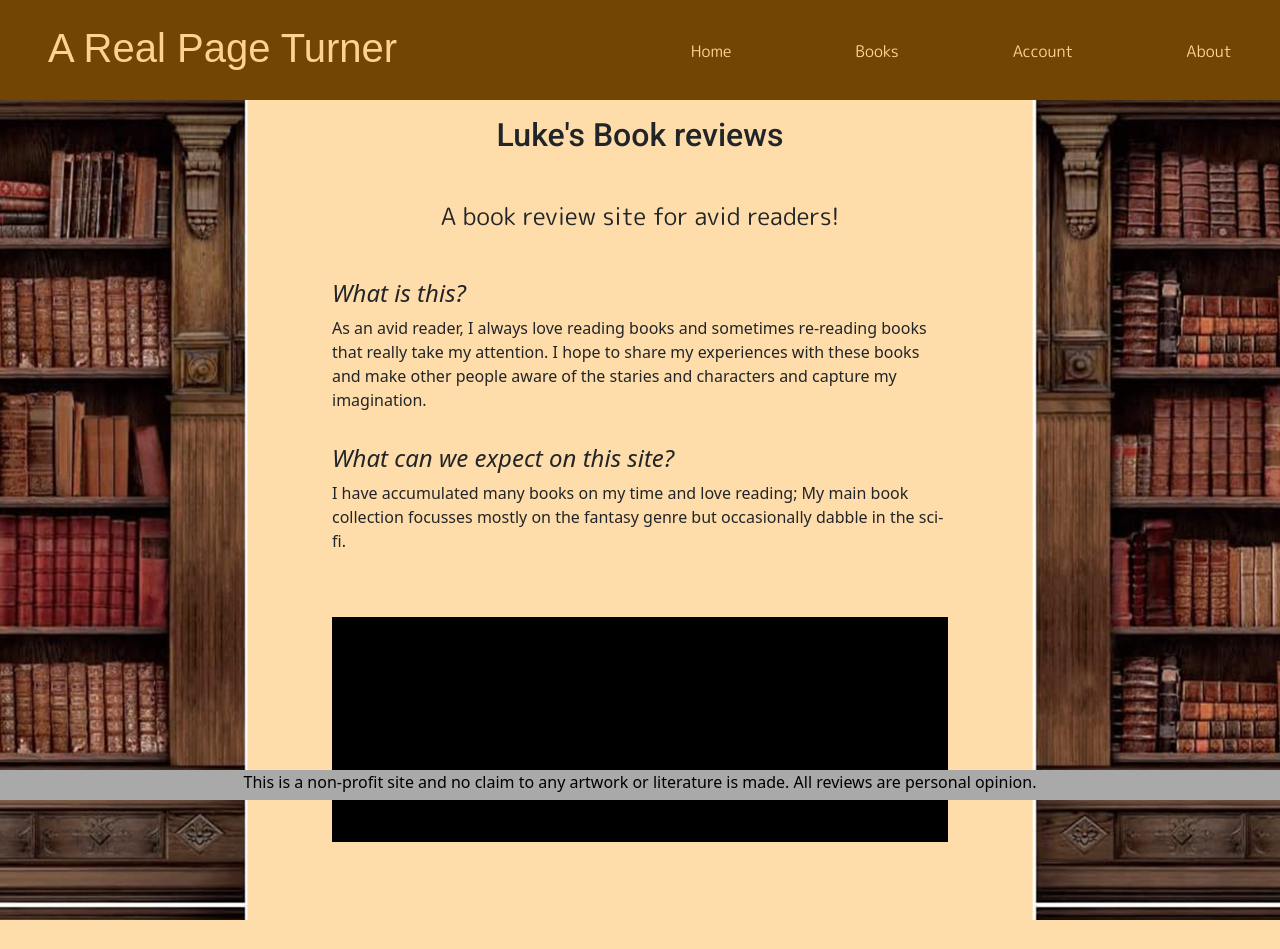
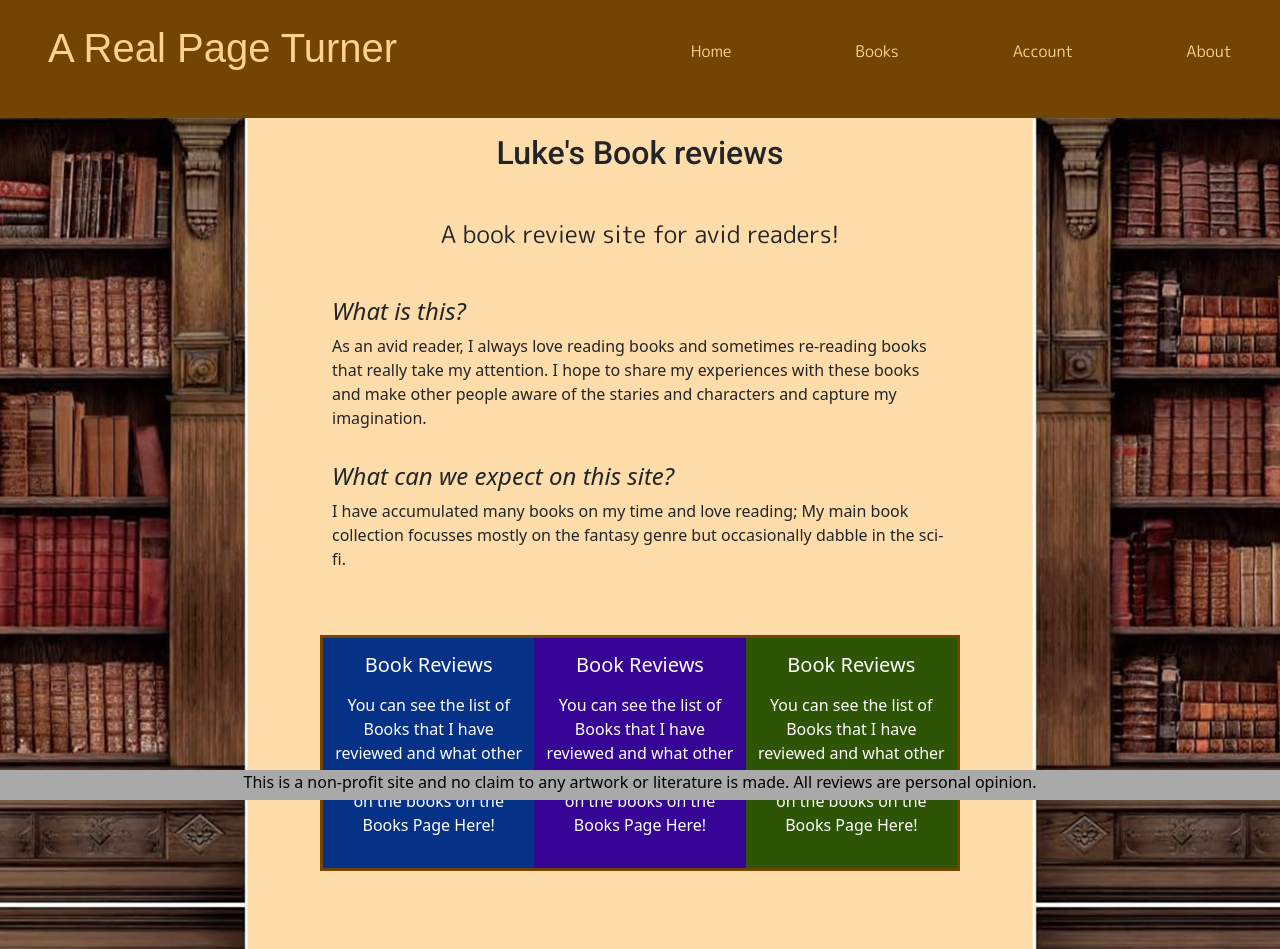
Before and after one commit to lukemunsch/readers-library, a Django app: page / in a window 1280 px wide. Before the commit the page ends 920 px from the top, so only its background shows below. Run offline with Django 3.2, Linux system fonts and the light colour scheme; some libraries are stand-ins or nearby versions; some web fonts are replaced.

Commit message:
Update style for index and base pages

```diff
--- a/home/templates/home/index.html
+++ b/home/templates/home/index.html
@@ -30,11 +30,32 @@
     </div>
   </div>
   <div class="row mb-5">
-    <div class="col-10 offset-1 col-lg-6 offset-lg-3">
-      <div class="tiles-section">
-        <div class="content-tile"></div>
-        <div class="content-tile"></div>
-        <div class="content-tile"></div>
+    <div class="col-10 offset-1 col-lg-6 offset-lg-3 tiles-section">
+      <div class="row">
+        <div class="col-12 col-lg-4 content-tile book-tile">
+          <a href="#"><h5 class="mb-3">Book Reviews</h5></a>
+          <p>
+            You can see the list of Books that I have reviewed and what other
+            people have commented on the books on the
+            <a href="#">Books Page Here!</a>
+          </p>
+        </div>
+        <div class="col-12 col-lg-4 content-tile account-tile">
+          <a href="#"><h5 class="mb-3">Book Reviews</h5></a>
+          <p>
+            You can see the list of Books that I have reviewed and what other
+            people have commented on the books on the
+            <a href="#">Books Page Here!</a>
+          </p>
+        </div>
+        <div class="col-12 col-lg-4 content-tile about-tile">
+          <a href="#"><h5 class="mb-3">Book Reviews</h5></a>
+          <p>
+            You can see the list of Books that I have reviewed and what other
+            people have commented on the books on the
+            <a href="#">Books Page Here!</a>
+          </p>
+        </div>
       </div>
     </div>
   </div>
--- a/static/css/base.css
+++ b/static/css/base.css
@@ -15,7 +15,7 @@ body {
 }
 
 header {
-    height: 100px;
+    height: auto;
     background-color: #724502;
     color: rgb(255, 210, 145);
 }
@@ -26,15 +26,54 @@ header {
 }
 
 .tiles-section {
-    background-color: #000;
+    border: 3px solid #724502;
     padding-left: 5%;
     padding-right: 15%;
+    text-align: center;
 }
 
 .content-tile {
-    height: 75px;
-    width: 23%;
-    margin-left: 5%;
+    padding: 15px;
+}
+
+.tiles-section a {
+    text-decoration: none;
+    color: #fff;
+}
+
+.tiles-section a:hover {
+    text-decoration: underline;
+    text-underline-position: under;
+}
+
+.book-tile {
+    background-color: rgb(5, 50, 135);
+    color: #fff;
+}
+
+.book-tile:hover {
+    background-color: rgb(60, 125, 255);
+    color: #000;
+}
+
+.account-tile {
+    background-color: rgb(55, 5, 150);
+    color: #fff;
+}
+
+.account-tile:hover {
+    background-color: rgb(145, 95, 255);
+    color: #000;
+}
+
+.about-tile {
+    background-color: rgb(45, 85, 5);
+    color: #fff;
+}
+
+.about-tile:hover {
+    background-color: rgb(100, 145, 55);
+    color: #000;
 }
 
 #footer-push {
--- a/templates/base.html
+++ b/templates/base.html
@@ -91,6 +91,7 @@
               </div>
             </nav>
           </div>
+          {% include 'mobile-header.html' %}
         </div>
       </header>
 
--- /dev/null
+++ b/templates/mobile-header.html
@@ -0,0 +1,37 @@
+<div class="row d-lg-none">
+  <div class="col-12">
+    <nav class="navbar text-center">
+        <div class="col-12">
+          <a class="navbar-brand" href="{% url 'home' %}">
+            <h1 class="header-title mx-5 pt-3">
+              A Real Page Turner
+            </h2>
+          </a>
+        </div>
+        <div class="col-12">
+          <ul id="topnav-mobile" class="list-inline row text-center">
+            <li class="col-3 menuitem">
+              <a class="nav-link plain-link" href="{% url 'home' %}"
+                ><span>Home</span></a
+              >
+            </li>
+            <li class="col-3 menuitem">
+              <a class="nav-link plain-link disabled" href="#"
+                ><span>Books</span></a
+              >
+            </li>
+            <li class="col-3 menuitem">
+              <a class="nav-link plain-link disabled" href="#"
+                ><span>Account</span></a
+              >
+            </li>
+            <li class="col-3 menuitem">
+              <a class="nav-link plain-link disabled" href="#"
+                ><span>About</span></a
+              >
+            </li>
+          </ul>
+        </div>
+      </nav>
+  </div>
+</div>
```
